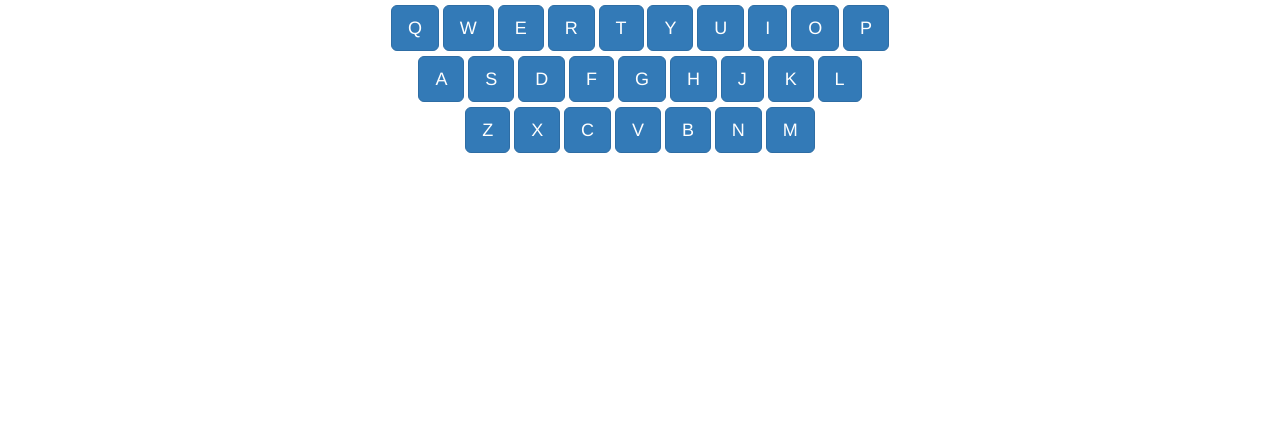
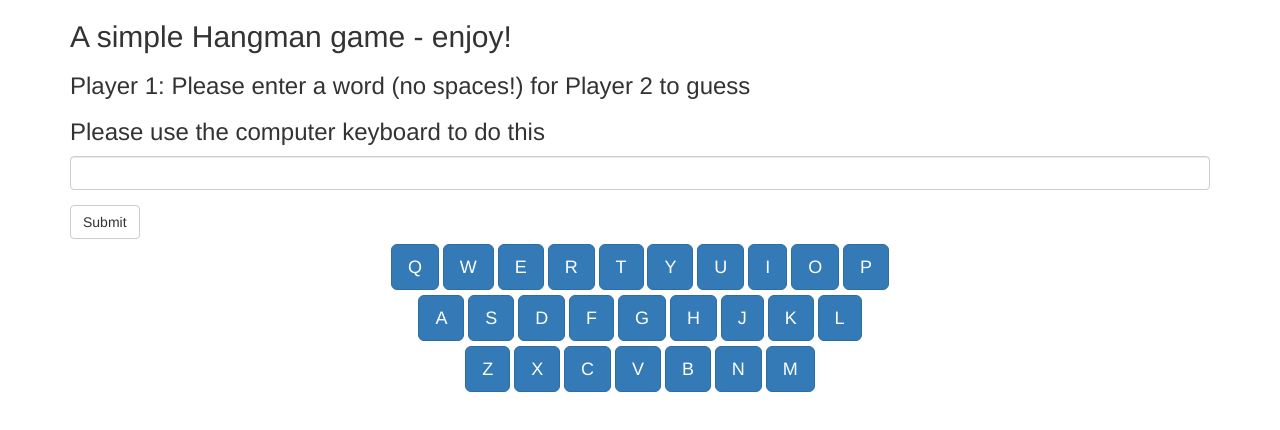
Before and after one commit to leebenmorris/precourse-section-5, a plain HTML site: page index.html in a window 1280 px wide. Drawn offline with nearby package versions, Linux system fonts and the light colour scheme.

Commit message:
Input form added

```diff
--- a/index.html
+++ b/index.html
@@ -8,11 +8,18 @@
   <link rel="stylesheet" href="style.css">
 </head>
 <body>
-  <div class='container'>
 
-  </div>
+  <form class='container'>
+    <h2>A simple Hangman game - enjoy!</h2>
+    <h3>Player 1: Please enter a word (no spaces!) for Player 2 to guess</h3>
+    <h3>Please use the computer keyboard to do this</h3>
+    <div class="form-group">
+      <input class="form-control" type="text" id="p1Word">
+    </div>
+    <button id='p1Btn' class="btn btn-default">Submit</button>
+  </form>
 
-  <div class='container text-center'>
+  <div id='keys' class='container text-center'>
     <button type="button" id='btnQ' class="btn btn-primary btn-lg">Q</button>
     <button type="button" id='btnW' class="btn btn-primary btn-lg">W</button>
     <button type="button" id='btnE' class="btn btn-primary btn-lg">E</button>
@@ -24,7 +31,7 @@
     <button type="button" id='btnO' class="btn btn-primary btn-lg">O</button>
     <button type="button" id='btnP' class="btn btn-primary btn-lg">P</button>
   </div>
-  <div class='container text-center'>
+  <div id='keys' class='container text-center'>
     <button type="button" id='btnA' class="btn btn-primary btn-lg">A</button>
     <button type="button" id='btnS' class="btn btn-primary btn-lg">S</button>
     <button type="button" id='btnD' class="btn btn-primary btn-lg">D</button>
@@ -35,7 +42,7 @@
     <button type="button" id='btnK' class="btn btn-primary btn-lg">K</button>
     <button type="button" id='btnL' class="btn btn-primary btn-lg">L</button>
   </div>
-  <div class='container text-center'>
+  <div id='keys' class='container text-center'>
     <button type="button" id='btnZ' class="btn btn-primary btn-lg">Z</button>
     <button type="button" id='btnX' class="btn btn-primary btn-lg">X</button>
     <button type="button" id='btnC' class="btn btn-primary btn-lg">C</button>
--- a/main.js
+++ b/main.js
@@ -1,11 +1,20 @@
 $(document).ready(function(){
   let guessChar
+  let p1Word
 
-  $('button').click(function(){
+  $('#keys button').click(function(){
     guessChar = $(this).text()
     $(this).addClass('disabled').off('click')
     console.log(guessChar)
     return false
   })
 
+  $('#p1Btn').click(function(){
+    p1Word = $('#p1Word').val().toUpperCase()
+    console.log(p1Word)
+    return false
+  })
+
+
+
 })
```
